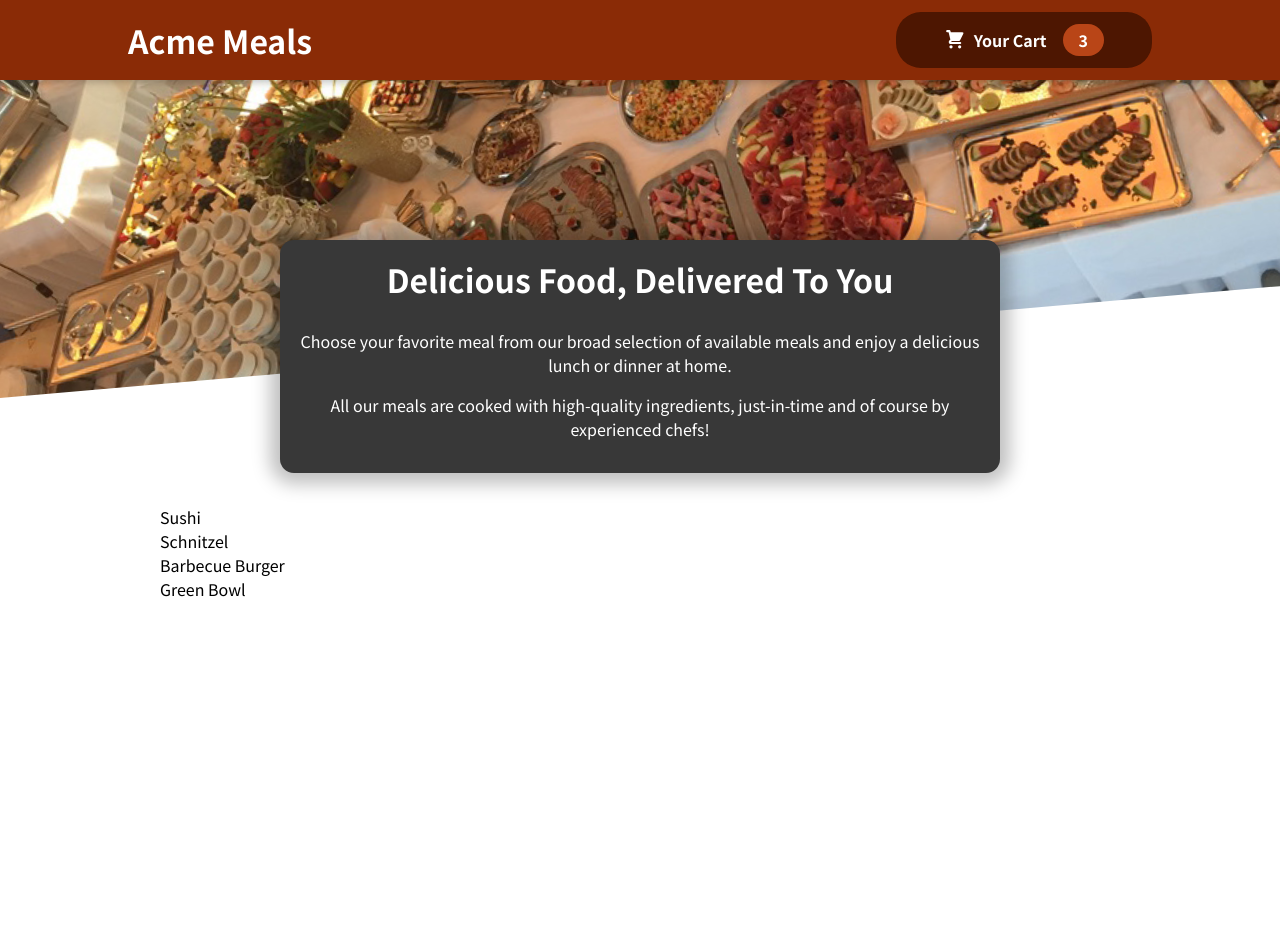
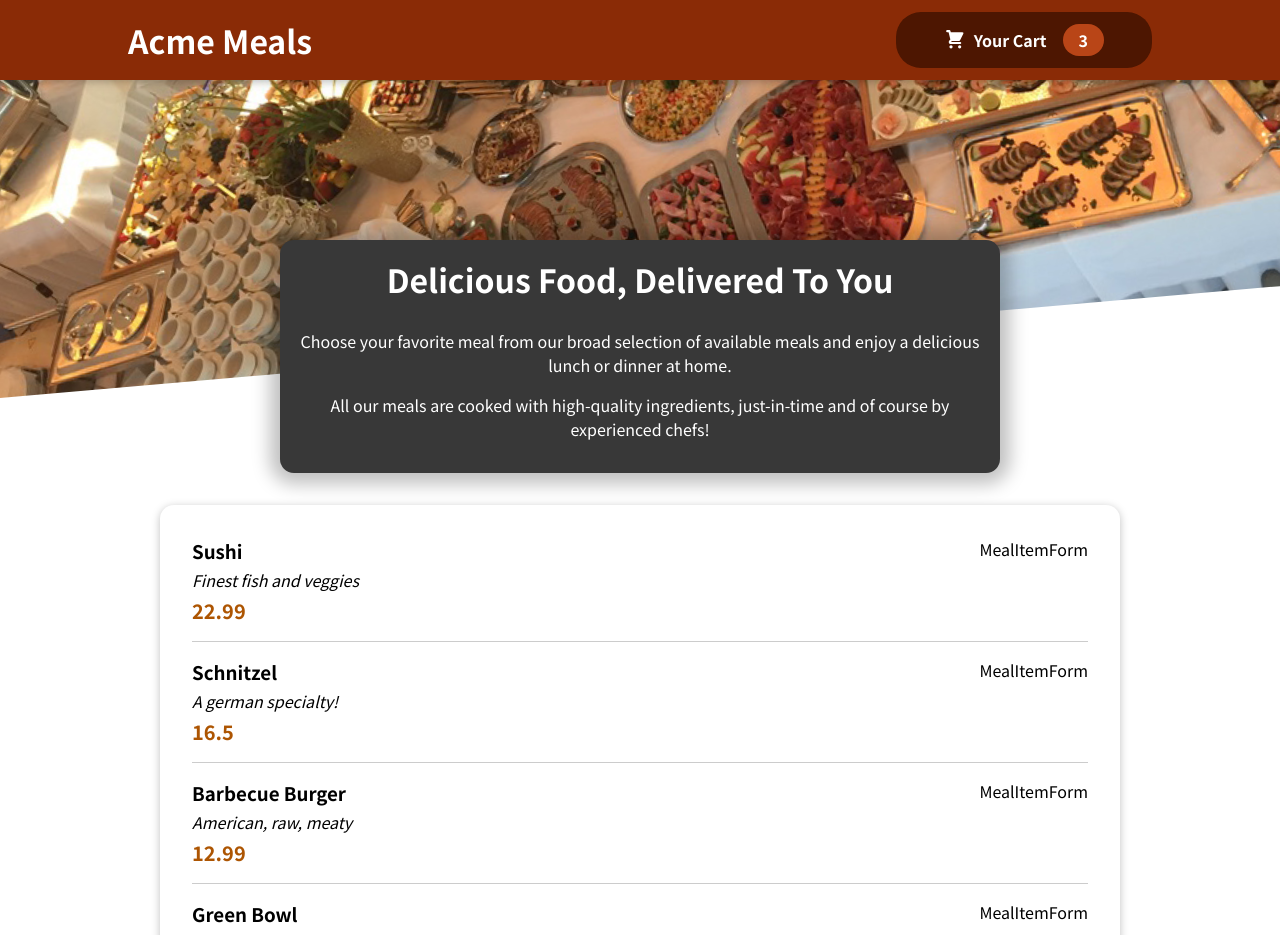
Before and after one commit to 09eric09/food-order-app, a React (Create React App) app: page / in a window 1280 px wide. Shown: the top 935 px of the page. Before the commit the page ends 800 px from the top, so only its background shows below. Built offline with nearby package versions, Linux system fonts and the light colour scheme.

Commit message:
[136] Added Individual MealItem & Displayed them

```diff
--- a/src/components/Meals/AvailableMeals.js
+++ b/src/components/Meals/AvailableMeals.js
@@ -1,4 +1,6 @@
 import React from 'react';
+import Card from '../UI/Card';
+import MealItem from './MealItem/MealItem';
 import classes from './AvailableMeals.module.css';
 
 const DUMMY_MEALS = [
@@ -31,9 +33,11 @@
 const AvailableMeals = () => {
   return (
     <section className={classes.meals}>
+      <Card>
       <ul>
-        {DUMMY_MEALS.map(meal => <li>{meal.name}</li>)}
+        {DUMMY_MEALS.map(meal => <MealItem key={meal.id} meal={meal}/>)}
       </ul>
+      </Card>
     </section>
   )
 }
--- /dev/null
+++ b/src/components/Meals/MealItem/MealItem.js
@@ -0,0 +1,21 @@
+import React from 'react';
+import MealItemForm from './MealItemForm';
+import classes from './MealItem.module.css';
+
+const MealItem = (props) => {
+  // const price = `$${props.price.toFixed(2)}`;
+  return (
+    <li className={classes.meal}>
+      <div>
+        <h3>{props.meal.name}</h3>
+        <div className={classes.description}>{props.meal.description}</div>
+        <div className={classes.price}>{props.meal.price}</div>
+      </div>
+      <div>
+        <MealItemForm/>
+      </div>
+    </li>
+  )
+}
+
+export default MealItem;
--- /dev/null
+++ b/src/components/Meals/MealItem/MealItem.module.css
@@ -0,0 +1,22 @@
+.meal {
+    display: flex;
+    justify-content: space-between;
+    margin: 1rem;
+    padding-bottom: 1rem;
+    border-bottom: 1px solid #ccc;
+  }
+
+  .meal h3 {
+    margin: 0 0 0.25rem 0;
+  }
+
+  .description {
+    font-style: italic;
+  }
+
+  .price {
+    margin-top: 0.25rem;
+    font-weight: bold;
+    color: #ad5502;
+    font-size: 1.25rem;
+  }
--- /dev/null
+++ b/src/components/Meals/MealItem/MealItemForm.js
@@ -0,0 +1,9 @@
+import React from 'react';
+
+const MealItemForm = () => {
+  return (
+    <div>MealItemForm</div>
+  )
+}
+
+export default MealItemForm;
--- /dev/null
+++ b/src/components/UI/Card.js
@@ -0,0 +1,10 @@
+import React from 'react';
+import classes from './Card.module.css'
+
+const Card = (props) => {
+  return (
+    <div className={classes.card}>{props.children}</div>
+  )
+}
+
+export default Card;
--- /dev/null
+++ b/src/components/UI/Card.module.css
@@ -0,0 +1,6 @@
+.card {
+    padding: 1rem;
+    box-shadow: 0 2px 8px rgba(0, 0, 0, 0.25);
+    border-radius: 14px;
+    background-color: white;
+  }
```
